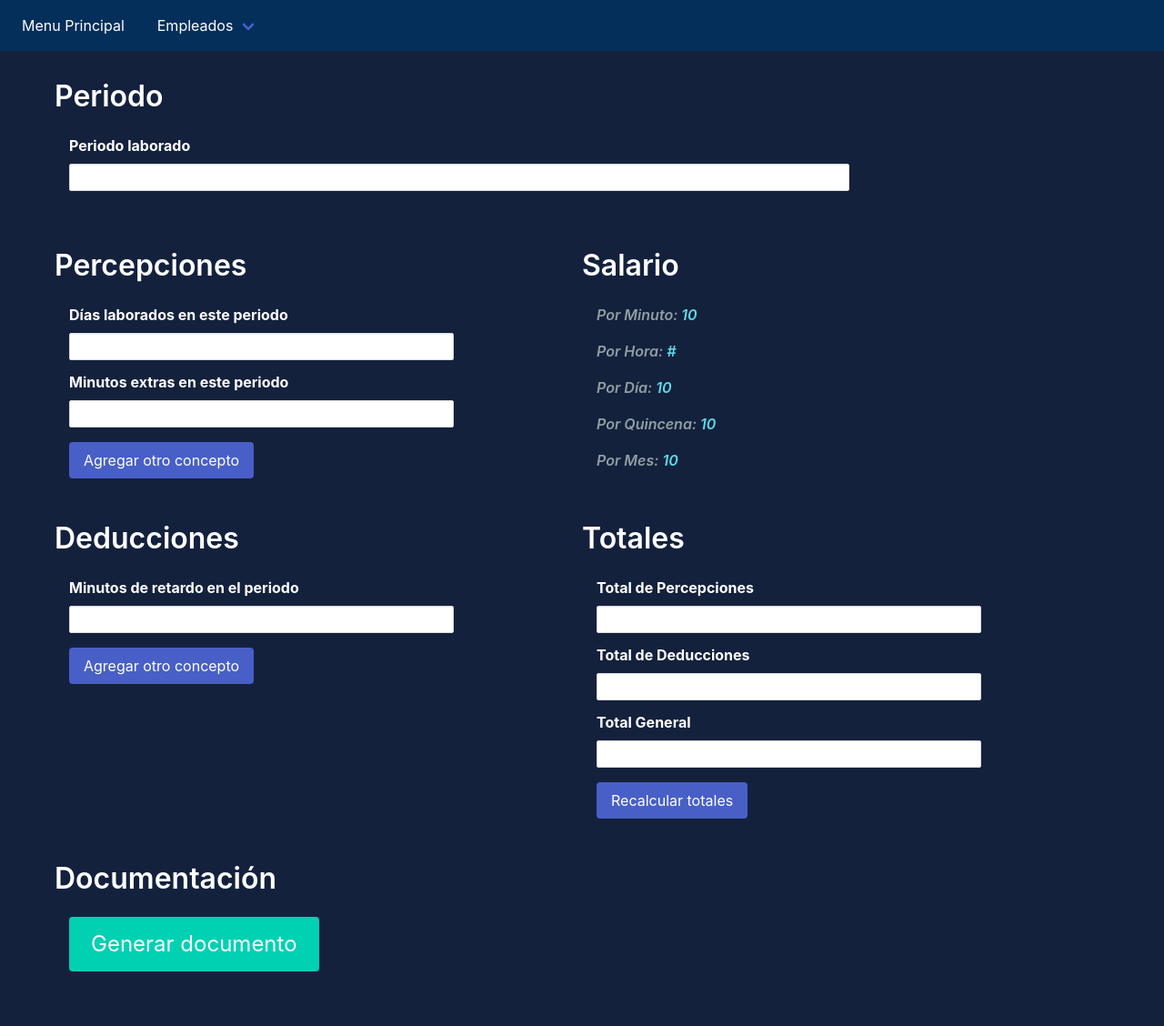
After one commit to AD0104/WorkerManagement, a Flask app: template app/templates/employees/payments.html in a window 1280 px wide. The commit adds this page. Shown: the whole page at 91% size. Run offline with Flask 2, Linux system fonts and the light colour scheme; the template is opened without the code that fills it: most values are stand-ins (such as "Sample title", 1, 10 or a date in 2020); some libraries are stand-ins or nearby versions.

Commit message:
Donde calculating salary/wage, still missing to generate the doc and return it for download. Pending database rework, after do backend rework for new db schema

```diff
--- a/app/db_services.py
+++ b/app/db_services.py
@@ -7,7 +7,7 @@ from flask_mysqldb import MySQL
 
 conn = MySQL()
 
-workers_field_titles_full = ["name","last_name","age","sex","birth_date","curp", "elector_key", "ife", "entry_date",
+workers_field_titles_full = ["id","name","last_name","age","sex","birth_date","curp", "elector_key", "ine", "entry_date",
                         "position","branch","minutely_salary","hourly_salary","daily_salary",
                         "biweekly_salary","monthly_salary","vacation_assigned_days","vacation_taken_days",
                         "vacation_remaining_days", "profile_pic"]
@@ -55,7 +55,7 @@ def get_workers_short_data()->dict:
 
 def get_single_worker_data(id)->dict:
     crs = create_cursor()
-    crs.execute(f"""SELECT name,last_name,age,sex,birth_date,curp, elector_key, ife, entry_date,
+    crs.execute(f"""SELECT id,name,last_name,age,sex,birth_date,curp, elector_key, ine, entry_date,
                         position,branch,minutely_salary,hourly_salary,daily_salary,
                         biweekly_salary,monthly_salary,vacation_assigned_days,vacation_taken_days,
                         vacation_remaining_days, profile_pic
@@ -89,7 +89,7 @@ def get_workers_full_data()->dict:
 def set_worker_data(data:list)->bool:
     crs = create_cursor()
     crs.execute("""INSERT INTO TB_Employees (
-            name, last_name, age, sex, birth_date, curp, elector_key, ife, entry_date,
+            name, last_name, age, sex, birth_date, curp, elector_key, ine, entry_date,
             position,branch, minutely_salary, hourly_salary, daily_salary,
             biweekly_salary, monthly_salary,vacation_assigned_days,  profile_pic
         )
--- a/app/static/css/employee.css
+++ b/app/static/css/employee.css
@@ -54,3 +54,7 @@
 .invisible {
     display: none;
 }
+
+.form {
+    margin-bottom: 1rem;
+}
--- /dev/null
+++ b/app/static/js/do_employee_payment.js
@@ -0,0 +1,349 @@
+let percepciones_field_swal_object,
+    percepciones_value_swal_object;
+let percepciones_field_name,
+    percepciones_field_key,
+    percepciones_field_value;
+let percepciones_options = {
+    "redondeo": "Redondeo",
+    "dia_festivo": "Día Festivo"
+}
+let deducciones_field_swal_object,
+    deducciones_value_swal_object;
+let deducciones_field_name,
+    deducciones_field_key,
+    deducciones_field_value;
+let deducciones_options = {
+    "anticipos": "Anticipos",
+    "prestamos": "Prestamos"
+}
+
+let fixed_decimals = 2,
+    wages = {};
+
+// --* START OF PERCEPCIONES RELATED FUNCTIONS *--
+document
+    .getElementById("percepciones-btn")
+    .addEventListener("click", async (event) => {
+        event.preventDefault();
+        await open_percepciones_concept();
+        await open_percepciones_value();
+        add_form_field("percepciones-form", percepciones_field_name, percepciones_field_key, percepciones_field_value);
+    });
+
+async function open_percepciones_concept() {
+    percepciones_field_swal_object = await Swal.fire({
+        title: 'Percepciones adicionales',
+        input: 'select',
+        inputPlaceholder: 'Selecciona un concepto',
+        inputOptions: percepciones_options,
+        showCancelButton: true,
+        inputValidator: (value) => {
+            return new Promise((resolve) => {
+                for (let key in percepciones_options) {
+                    if (key === value) {
+                        percepciones_field_key = key;
+                        percepciones_field_name = percepciones_options[key];
+                        resolve()
+                    }
+                }
+                resolve('Por favor elige un concepto aceptable')
+            })
+        }
+    });
+}
+
+async function open_percepciones_value() {
+    percepciones_value_swal_object = await Swal.fire({
+        title: 'Percepciones adicionales',
+        input: 'text',
+        inputLabel: 'Valor del concepto',
+        showCancelButton: true,
+        inputValidator: (value) => {
+            if (!value) {
+                return "Es necesario poner un valor.";
+            }
+            percepciones_field_value = value;
+        }
+    });
+}
+
+// --* END OF PERCEPCIONES RELATED FUNCTIONS *--
+
+// --* START OF DEDUCCIONES RELATED FUNCTIONS *--
+
+document
+    .getElementById("deducciones-btn")
+    .addEventListener("click", async (event) => {
+        event.preventDefault();
+        await open_deducciones_concept();
+        await open_deducciones_value();
+        add_form_field("deducciones-form", deducciones_field_name, deducciones_field_key, deducciones_field_value);
+    });
+
+async function open_deducciones_concept() {
+    deducciones_field_swal_object = await Swal.fire({
+        title: 'Deducciones adicionales',
+        input: 'select',
+        inputPlaceholder: 'Selecciona un concepto',
+        inputOptions: deducciones_options,
+        showCancelButton: true,
+        inputValidator: (value) => {
+            return new Promise((resolve) => {
+                for (let key in deducciones_options) {
+                    if (key === value) {
+                        deducciones_field_key = key;
+                        deducciones_field_name = deducciones_options[key];
+                        resolve()
+                    }
+                }
+                resolve('Por favor elige un concepto aceptable')
+            })
+        }
+    });
+}
+
+async function open_deducciones_value() {
+    deducciones_value_swal_object = await Swal.fire({
+        title: 'Percepciones adicionales',
+        input: 'text',
+        inputLabel: 'Valor del concepto',
+        showCancelButton: true,
+        inputValidator: (value) => {
+            if (!value) {
+                return "Es necesario poner un valor.";
+            }
+            deducciones_field_value = value;
+        }
+    });
+}
+
+// --* END OF DEDUCCIONES RELATED FUNCTIONS *--
+
+// --* START OF DOM MANIPULATION *--
+
+async function add_form_field(form_id, field_label, field_key, field_value) {
+    let form = document.getElementById(form_id);
+
+    let div_field = document.createElement("div");
+    div_field.classList.add("field");
+
+    let div_field_label = document.createElement("label");
+    div_field_label.classList.add("label");
+    div_field_label.innerText = field_label;
+
+    let div_field_control = document.createElement("div");
+    div_field_control.classList.add("control");
+
+    let input = document.createElement("input");
+    input.type = "text";
+    input.classList.add("input", "is-small");
+    input.name = field_key;
+    input.id = field_key;
+    input.value = field_value;
+
+    div_field_control.appendChild(input)
+
+    div_field.appendChild(div_field_label);
+    div_field.appendChild(div_field_control);
+    form.appendChild(div_field);
+}
+
+document
+    .getElementById("totales-btn")
+    .addEventListener("click", (event) => {
+        event.preventDefault();
+        do_get_wages();
+        let percepciones_total = parseFloat(get_percepciones_sum());
+        let deducciones_total = parseFloat(get_deducciones_sum());
+        let general_total = do_sum(percepciones_total, -deducciones_total);
+
+        do_refresh_totals(percepciones_total, deducciones_total, general_total);
+    });
+
+function do_refresh_totals(percepciones, deducciones, general) {
+    document.getElementById("percepciones_total").value = percepciones;
+    document.getElementById("deducciones_total").value = deducciones;
+    document.getElementById("general_total").value = general;
+}
+
+document
+    .getElementById("periodo-form")
+    .addEventListener("keydown", (event) => {
+        if (event.key === "Enter") {
+            event.preventDefault();
+        }
+    });
+
+document
+    .getElementById("percepciones-form")
+    .addEventListener("keydown", (event) => {
+        if (event.key === "Enter") {
+            event.preventDefault();
+        }
+    });
+
+document
+    .getElementById("deducciones-form")
+    .addEventListener("keydown", (event) => {
+        if (event.key === "Enter") {
+            event.preventDefault();
+        }
+    });
+
+document
+    .getElementById("totales-form")
+    .addEventListener("keydown", (event) => {
+        if (event.key === "Enter") {
+            event.preventDefault();
+        }
+    });
+
+document
+    .getElementById("gendoc-btn")
+    .addEventListener("click", async (event) => {
+        event.preventDefault();
+
+        let hdrs = new Headers({ "Content-Type": "application/json" });
+        let request_body = do_construct_body();
+        let init = {
+            method: "POST",
+            headers: hdrs,
+            mode: "cors",
+            cache: "default",
+            body: request_body
+        }
+
+
+    })
+// --* END OF DOM MANIPULATION *--
+
+// --* START OF CALCULATIONS *--
+
+function get_percepciones_sum() {
+    let wages_inputs = document.querySelectorAll("#percepciones-form input");
+
+    if (do_check_empty_field(Array.from(wages_inputs), "Percepciones"))
+        return
+
+    let wages_array = [], wages_total = 0;
+    for (let wage_current of wages_inputs) {
+        let wage_value, wage_dict_value;
+
+        if (wage_current.value === "")
+            wage_value = 0
+        else
+            wage_value = parseFloat(wage_current.value);
+        switch (wage_current.name) {
+            case "worked_days":
+                wage_dict_value = wages["daily_salary"];
+                wages_array.push(do_mult(wage_value, wage_dict_value))
+                break;
+            case "extra_minutes":
+                wage_dict_value = do_mult(wage_value, wages['minutely_salary'])
+                wages_array.push(wage_dict_value)
+                break;
+            case "dia_festivo":
+                const wage_day = do_mult(wage_value, wages['daily_salary'])
+                const wage_hour = do_mult(wage_value, wages['hourly_salary'])
+
+                wages_array.push(do_sum(wage_day, wage_hour))
+
+                break;
+
+            case "redondeo":
+                wages_array.push(do_sum(wages_array.pop(), wage_value));
+                break;
+
+            default:
+                break;
+        }
+    }
+    wages_array.forEach((element) => {
+        wages_total = do_sum(parseFloat(wages_total), parseFloat(element));
+    })
+    return wages_total;
+}
+
+function get_deducciones_sum() {
+    let deductions_inputs = document.querySelectorAll("#deducciones-form input");
+
+    if (do_check_empty_field(Array.from(deductions_inputs), "Deducciones"))
+        return
+
+    let deductions_values = []
+    for (let deductions_current of deductions_inputs) {
+        let current_deduction_value, deduction_dict_value, current_operation;
+
+        if (deductions_current.value === "")
+            current_deduction_value = 0
+        else
+            current_deduction_value = parseFloat(deductions_current.value);
+
+        switch (deductions_current.name) {
+            case "minutes_late":
+                deduction_dict_value = wages["minutely_salary"];
+                current_operation = do_mult(parseFloat(current_deduction_value), parseFloat(deduction_dict_value));
+                deductions_values.push(current_operation);
+                break;
+            case "anticipos":
+                deductions_values.push(do_sum(deductions_values.pop(), current_deduction_value))
+                break;
+            case "prestamos":
+                deductions_values.push(do_sum(deductions_values.pop(), current_deduction_value));
+                break;
+            default:
+                break;
+        }
+    }
+    return deductions_values[0]
+}
+// --* END OF CALCULATIONS *--
+
+// --* START OF ARITHMETIC OPERATIONS *--
+function do_mult(a, b) {
+    return parseFloat(a * b).toFixed(fixed_decimals);
+}
+
+function do_sum(a, b) {
+    return parseFloat(a + b).toFixed(fixed_decimals);
+}
+// --* END OF ARITHMETIC OPERATIONS *--
+
+// --* START OF HELPER FUNCTIONS *--
+
+function do_get_wages() {
+    wages_nodes = document.querySelectorAll(".content span");
+    for (let node of wages_nodes) {
+        wages[node.id] = parseFloat(node.innerText);
+    }
+}
+
+function do_check_empty_field(fields, section_name) {
+    let is_empty = false;
+    fields.forEach(element => {
+        if (element.value === "") {
+            Swal.fire({
+                icon: 'error',
+                title: 'Oops...',
+                text: `Detectamos un campo vacio en ${section_name}!`,
+            })
+            is_empty = true;
+        }
+    });
+    return is_empty;
+}
+
+function do_construct_body() {
+    let page_inputs = document.querySelectorAll("input.input");
+    let body = {};
+    for (let input of page_inputs) {
+        body[input.id] = input.value
+    }
+    return JSON.stringify(body);
+}
+
+async function do_fetch(url, opts) {
+    const response = await fetch(url, opts);
+    return response.json()
+}
+// --* END OF HELPER FUNCTIONS *--
--- /dev/null
+++ b/app/templates/employees/payments.html
@@ -0,0 +1,154 @@
+{% extends 'base.html' %}
+{% block head_tags %}
+<link rel="stylesheet" href="{{ url_for('static',filename='./css/employee.css') }}">
+{% endblock %}
+{% block body %}
+{{ super() }}
+<section class="section">
+    <section class="tile is-ancestor is-vertical">
+        <section class="tile is-parent">
+            <section class="tile is-parent">
+                <article class="tile is-child">
+                    <h1 class="title">Periodo</h1>
+                    <div class="content">
+                        <form class="form" id="periodo-form">
+                            <div class="field">
+                                <label class="label">Periodo laborado</label>
+                                <div class="control">
+                                    <input
+                                        type="text"
+                                        name="worked_period"
+                                        id="worked_period"
+                                        class="input is-small">
+                                </div>
+                            </div>
+                        </form>
+                    </div>
+                </article>
+            </section>
+        </section>
+        <section class="tile is-parent">
+            <section class="tile is-parent">
+                <article class="tile is-child">
+                    <h1 class="title">Percepciones</h1>
+                    <div class="content">
+                        <form class="form" id="percepciones-form">
+                            <div class="field">
+                                <label class="label">Días laborados en este periodo</label>
+                                <div class="control">
+                                    <input
+                                        type="text"
+                                        name="worked_days"
+                                        id="worked_days"
+                                        class="input is-small">
+                                </div>
+                            </div>
+                            <div class="field">
+                                <label class="label">Minutos extras en este periodo</label>
+                                <div class="control">
+                                    <input
+                                        type="text"
+                                        name="extra_minutes"
+                                        id="extra_minutes"
+                                        class="input is-small">
+                                </div>
+                            </div>
+                        </form>
+                        <button
+                            type="submit"
+                            class="button is-link"
+                            id="percepciones-btn">Agregar otro concepto</button>
+                    </div>
+                </article>
+                <article class="tile is-child">
+                    <h1 class="title">Salario</h1>
+                    <div class="content">
+                        <p>Por Minuto: <span id="minutely_salary">{{ worker_info["minutely_salary"] }}</span></p>
+                        <p>Por Hora: <span id="hourly_salary">{{ worker_info["hourly_salary"] }}</span></p>
+                        <p>Por Día: <span id="daily_salary">{{ worker_info["daily_salary"] }}</span></p>
+                        <p>Por Quincena: <span id="biweekly_salary">{{ worker_info["biweekly_salary"] }}</span></p>
+                        <p>Por Mes: <span id="monthly_salary">{{ worker_info["monthly_salary"] }}</span></p>
+                    </div>
+                </article>
+            </section>
+        </section>
+        <section class="tile is-parent">
+            <section class="tile is-parent">
+                <article class="tile is-child">
+                    <h1 class="title">Deducciones</h1>
+                    <div class="content">
+                        <form class="form" id="deducciones-form">
+                            <div class="field">
+                                <label class="label">Minutos de retardo en el periodo</label>
+                                <div class="control">
+                                    <input
+                                        type="text"
+                                        name="minutes_late"
+                                        id="minutes_late"
+                                        class="input is-small">
+                                </div>
+                            </div>
+                        </form>
+                        <button
+                            class="button is-link"
+                            id="deducciones-btn">Agregar otro concepto</button>
+                    </div>
+                </article>
+                <article class="tile is-child">
+                    <h1 class="title">Totales</h1>
+                    <div class="content">
+                        <form class="form" id="totales-form">
+                            <div class="field">
+                                <label class="label">Total de Percepciones</label>
+                                <div class="control">
+                                    <input
+                                        type="text"
+                                        name="percepciones_total"
+                                        id="percepciones_total"
+                                        class="input is-small">
+                                </div>
+                            </div>
+                            <div class="field">
+                                <label class="label">Total de Deducciones</label>
+                                <div class="control">
+                                    <input
+                                        type="text"
+                                        name="deducciones_total"
+                                        id="deducciones_total"
+                                        class="input is-small">
+                                </div>
+                            </div>
+                            <div class="field">
+                                <label class="label">Total General</label>
+                                <div class="control">
+                                    <input
+                                        type="text"
+                                        name="general_total"
+                                        id="general_total"
+                                        class="input is-small">
+                                </div>
+                            </div>
+                        </form>
+                        <button
+                            class="button is-link"
+                            id="totales-btn">Recalcular totales</button>
+                    </div>
+                </article>
+            </section>
+        </section>
+        <section class="tile is-parent">
+            <section class="tile is-parent">
+                <article class="tile is-child">
+                    <h1 class="title">Documentación</h1>
+                    <div class="content">
+                        <button class="button is-primary is-large" id="gendoc-btn">Generar documento</button>
+                    </div>
+                </article>
+            </section>
+        </section>
+    </section>
+</section>
+{% endblock %}
+{%block scripts %}
+<script src="{{ url_for('static', filename='js/do_employee_payment.js') }}"></script>
+{% endblock %}
--- a/app/templates/employees/view_data.html
+++ b/app/templates/employees/view_data.html
@@ -24,7 +24,7 @@
                             <p>Sexo: <span>{{worker_info["sex"]}}</span></p>
                             <p>CURP: <span>{{worker_info["curp"]}}</span></p>
                             <p>Clave Elector: <span>{{worker_info["elector_key"]}}</span></p>
-                            <p>IFE: <span>{{worker_info["ife"]}}</span></p>
+                            <p>INE: <span>{{worker_info["ine"]}}</span></p>
                         </div>
                     </article>
                 </section>
@@ -71,7 +71,7 @@
                     <article class="tile is-child">
                         <p class="title">Opciones</p>
                         <div class="content">
-                            <a href="#" class="button is-link is-rounded">Calcular Pago</a>
+                            <a href="/menu/employee/{{worker_info['id']}}/payment" class="button is-link is-rounded">Calcular Pago</a>
                             <a href="#" class="button is-link is-rounded">Modificar Datos</a>
                         </div>
                     </article>
--- a/main.py
+++ b/main.py
@@ -51,6 +51,16 @@ def single_employee_info(id):
     }
     return render_template("employees/view_data.html", **context)
 
+@app.route("/menu/employee/<int:id>/payment", methods=["GET","POST"])
+@login_required
+def single_employee_payment(id):
+    if request.method == "POST":
+        return make_json_response("Ok", "200")
+    context = {
+        "worker_info": get_single_worker_data(id)
+    }
+    return render_template("employees/payments.html", **context)
+
 @app.route("/employees/add", methods=["GET","POST"])
 @login_required
 def employee_add():
```
Also changed, not shown: app/static/js/do_employee_signup.js (+7 -7 lines), app/templates/employees/add_data.html (+4 -4 lines), requirements.txt (added, +11 -0 lines).
